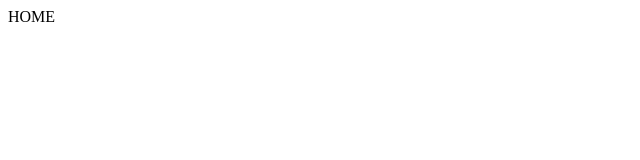
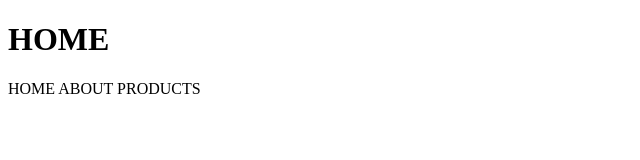
Before and after one commit to adrianmontiveros/basicanimationgitfolder, a plain HTML site: page index.html in a window 1280 px wide. Shown: the whole page, without its empty margins (0-640 px from the left). Drawn offline with Linux system fonts and the light colour scheme.

Commit message:
changed index.html

```diff
--- a/index.html
+++ b/index.html
@@ -8,7 +8,13 @@
 </head>
 
 <body>
-    <header>HOME</header>
+    <h1>HOME</h1>
+    <header>
+    <nav>
+        <href="">HOME</href>
+        <href="">ABOUT</href>
+        <href="">PRODUCTS</href>
+    </nav></header>
     <script src="scripts.js"></script>
 </body>
 </html>
```
